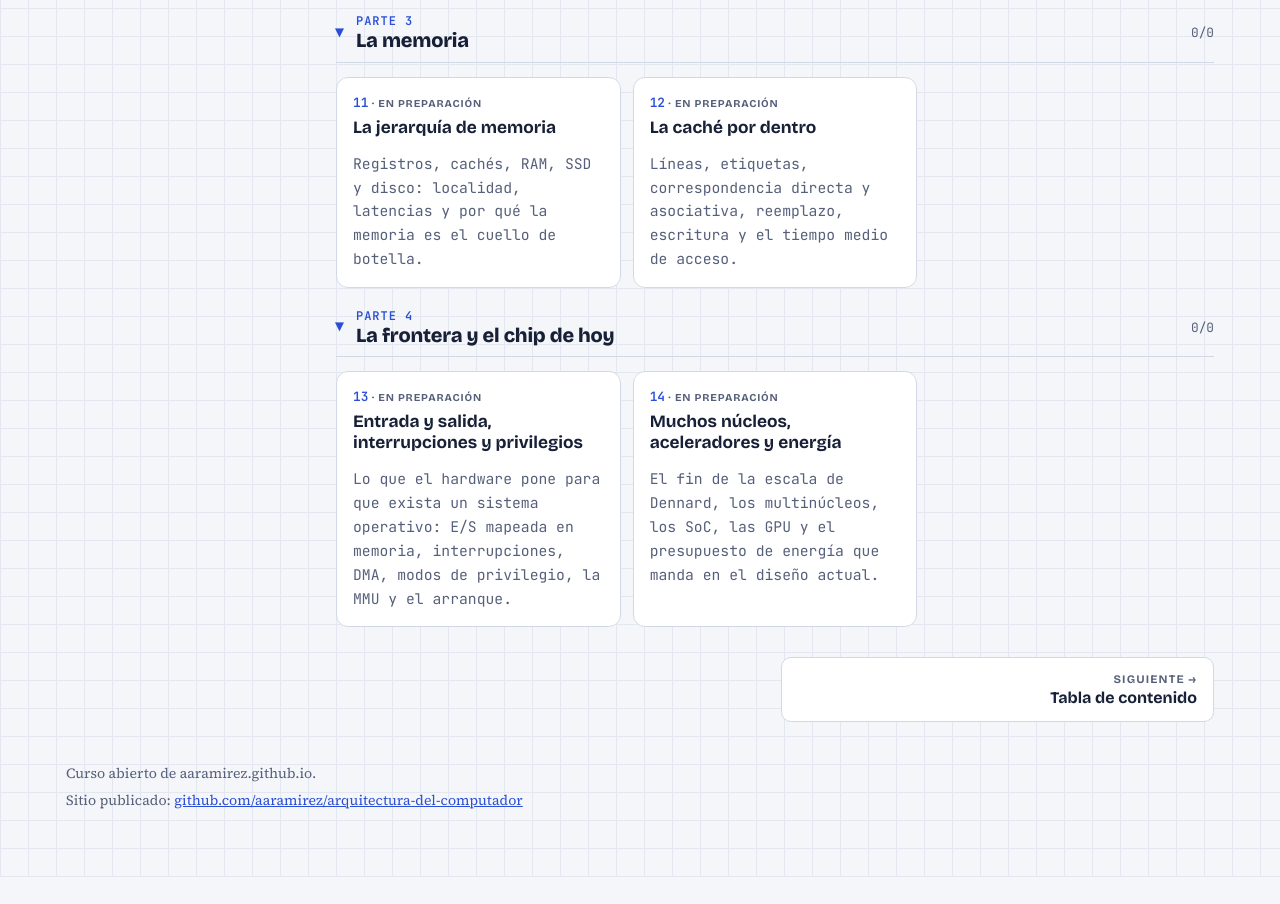
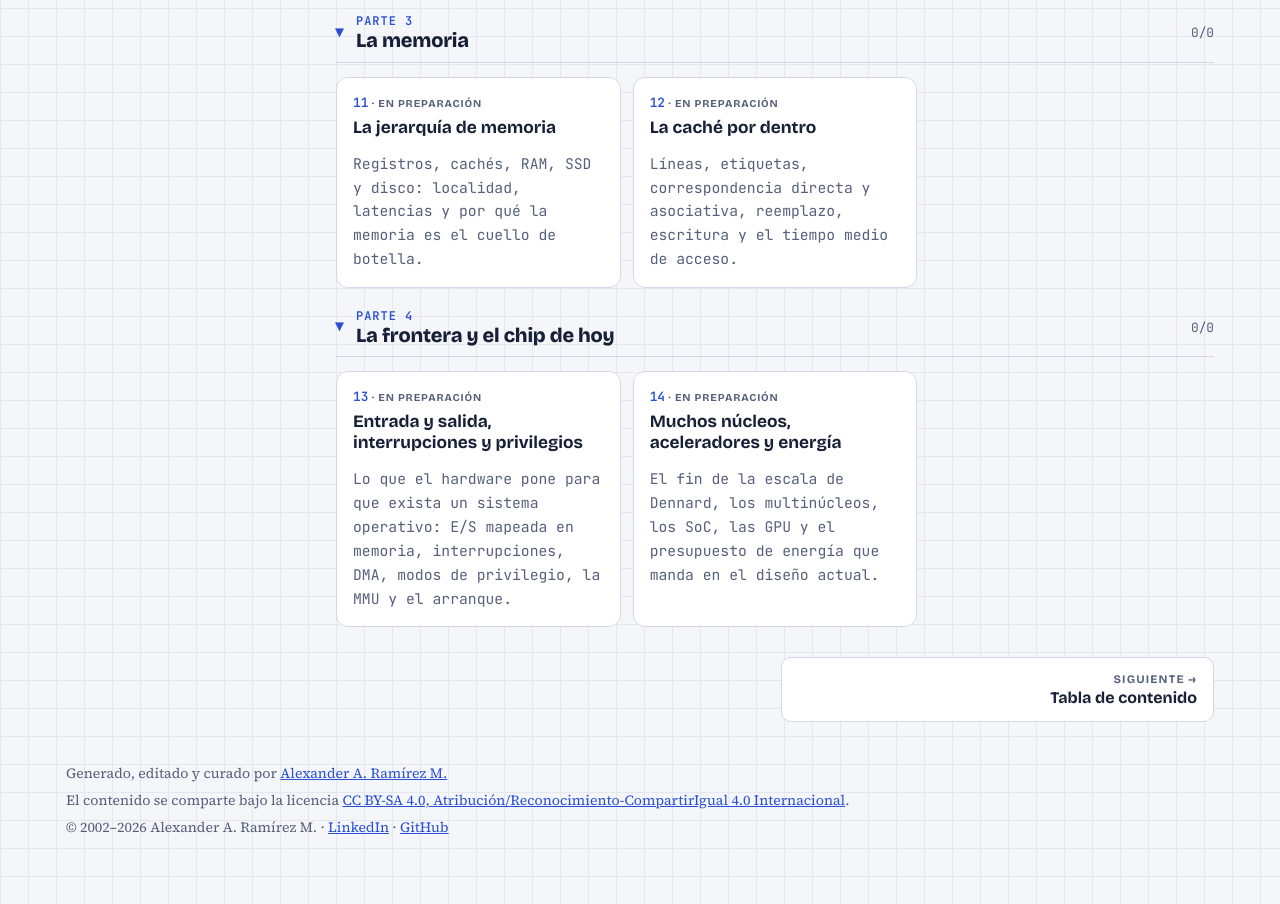
Before and after one commit to aaramirez/arquitectura-del-computador, a plain HTML site: page index.html in a window 1280 px wide. Shown: the part 2372-3276 px from the top of the page. Before the commit the page ends 3249 px from the top, so only its background shows below. Drawn offline with nearby package versions, Linux system fonts and the light colour scheme.

Commit message:
Pie común: autoría, licencia CC BY-SA 4.0 y año que se actualiza solo

```diff
--- a/index.html
+++ b/index.html
@@ -89,7 +89,7 @@ height="0" width="0" style="display:none;visibility:hidden"></iframe></noscript>
 <nav class="pager" id="pager" aria-label="Capítulo anterior y siguiente"></nav>
 </main>
 </div>
-<footer><span>Curso abierto de aaramirez.github.io.</span><span>Sitio publicado: <a href="https://github.com/aaramirez/arquitectura-del-computador" target="_blank" rel="noopener">github.com/aaramirez/arquitectura-del-computador</a></span></footer>
+<footer><span>Generado, editado y curado por <a href="https://www.linkedin.com/in/alexander-ramirez-morales/" target="_blank" rel="noopener">Alexander A. Ramírez M.</a></span><span>El contenido se comparte bajo la licencia <a href="https://creativecommons.org/licenses/by-sa/4.0/deed.es" target="_blank" rel="noopener">CC BY-SA 4.0, Atribución/Reconocimiento-CompartirIgual 4.0 Internacional</a>.</span><span>© 2002–<span data-anio>2026</span> Alexander A. Ramírez M. · <a href="https://www.linkedin.com/in/alexander-ramirez-morales/" target="_blank" rel="noopener">LinkedIn</a> · <a href="https://github.com/aaramirez" target="_blank" rel="noopener">GitHub</a></span><script>document.querySelectorAll('[data-anio]').forEach(function (e) { e.textContent = new Date().getFullYear(); });</script></footer>
 </div>
 <script src="assets/lab.js"></script>
 </body>
```
Also changed, not shown: temario.html (+1 -1 lines).
